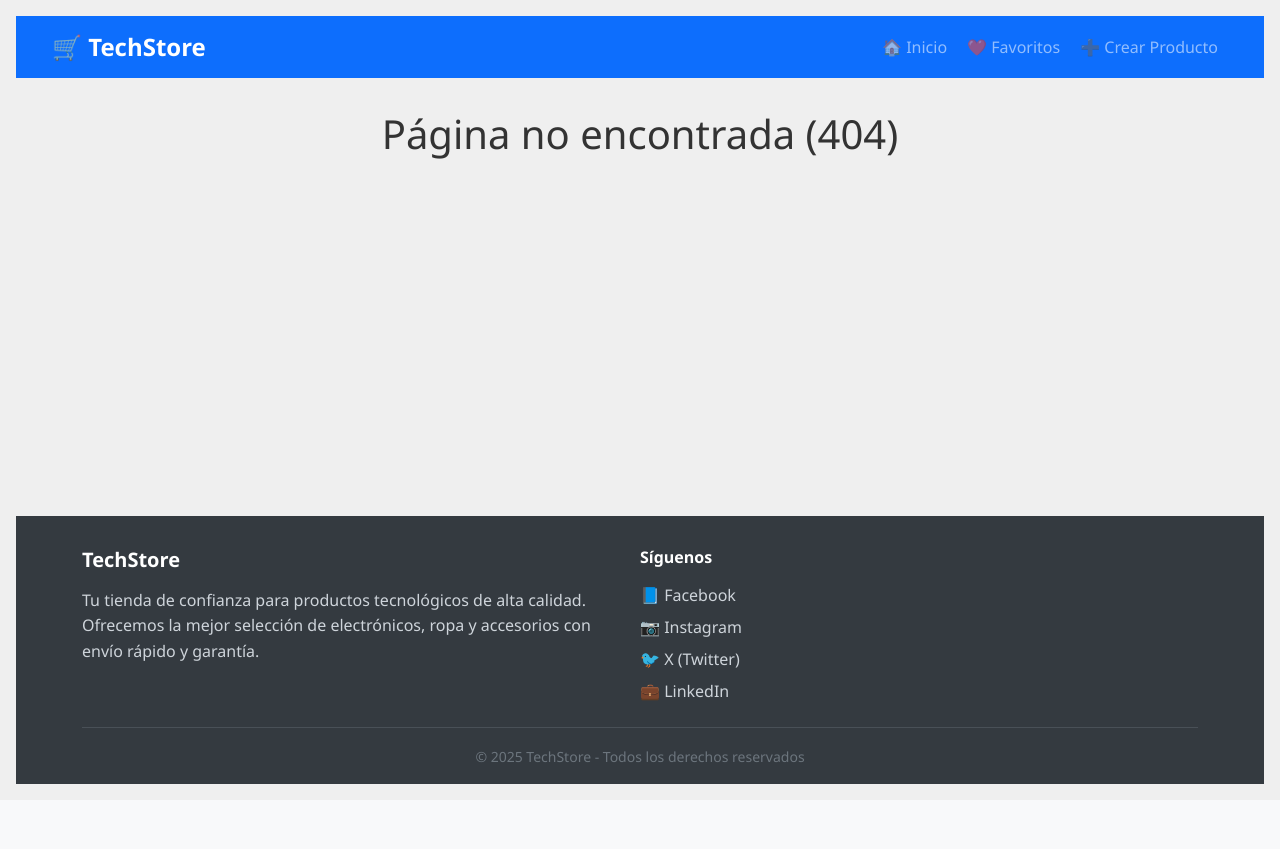
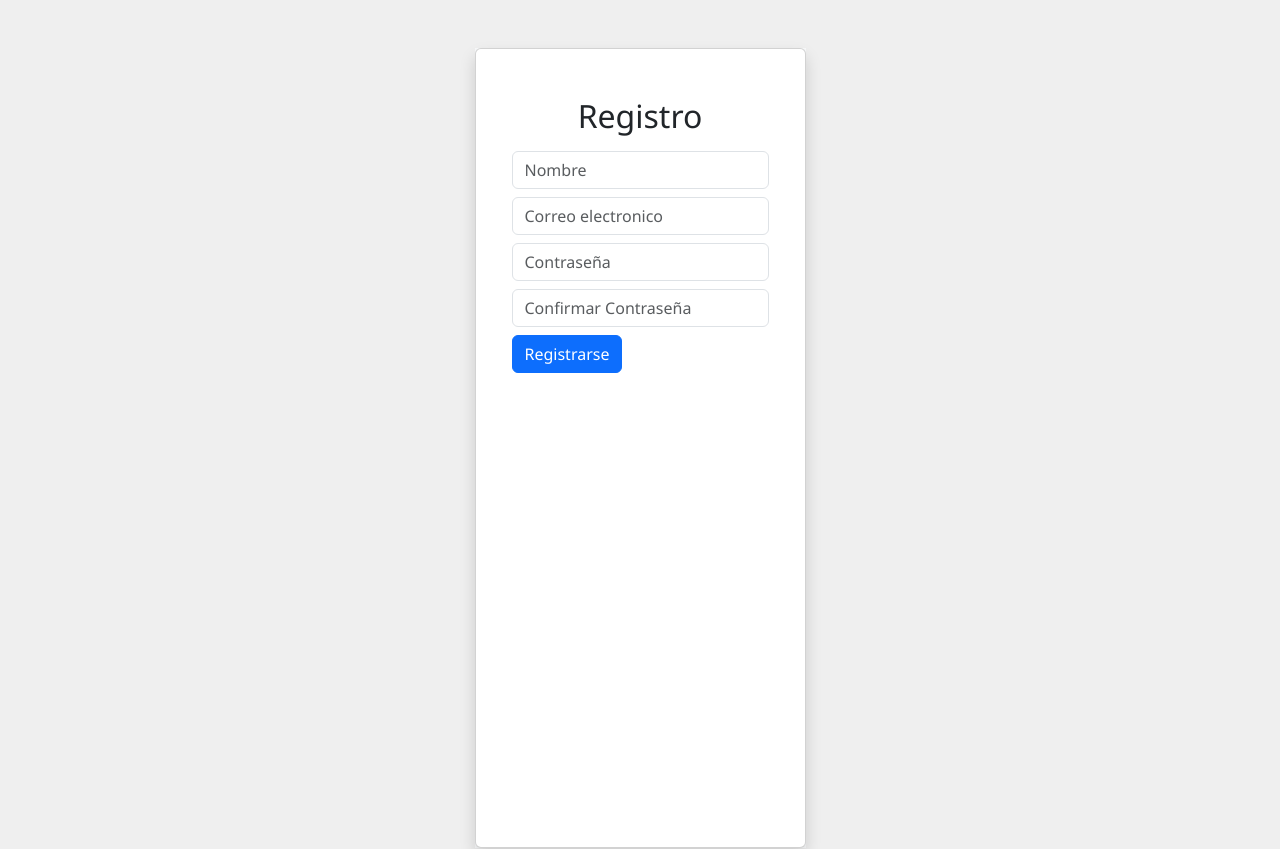
Before and after one commit to Juanpablo2511/pv_tpintegrador_grupo2, a React (Vite) app: page /register in a window 1280 px wide. Shown: the top 849 px of the page. Before the commit the page ends 800 px from the top, so only its background shows below. Built offline with nearby package versions, Linux system fonts and the light colour scheme.

Commit message:
Implementacion de userSlice, agrego formulario login,register

```diff
--- a/src/App.jsx
+++ b/src/App.jsx
@@ -1,4 +1,4 @@
-import { Routes, Route } from 'react-router-dom'
+import { Routes, Route , useLocation } from 'react-router-dom'
 import Navbar from './components/Navbar'
 import Home from './pages/Home'
 import Favorites from './pages/Favorites'
@@ -6,16 +6,25 @@ import ProductDetail from './pages/ProductDetail'
 import CreateEditProduct from './pages/CreateEditProduct'
 import NotFound from './pages/NotFound'
 import './App.css';
+import PrivateRoute from './routes/PrivateRoute'
+import Register from './pages/Register'
+import Login from './pages/Login'
 
 function App() {
+  const location = useLocation();
+  const hideNavbarRoutes = [ '/login' , '/register'];
   return (
     <div className='app-container'>
-      <Navbar />
+      { !hideNavbarRoutes.includes(location.pathname) && <Navbar />}
       <main className='flex-glow-1'>
         <Routes>
-         <Route path="/" element={<Home />} />
-         <Route path="/favoritos" element={<Favorites />} />
-         <Route path="/producto/:id" element={<ProductDetail />} />
+          {/* //RUTAS PUBLICAS */}
+         <Route path="/register" element={<Register />} />
+         <Route path="/login" element={<Login />} />
+         {/* //RUTAS PRIVADAS */}
+         <Route path="/" element={ <PrivateRoute> <Home /> </PrivateRoute>} />
+         <Route path="/favoritos" element={ <PrivateRoute> <Favorites /> </PrivateRoute>} />
+         <Route path="/producto/:id" element={ <PrivateRoute> <ProductDetail /> </PrivateRoute>} />
          <Route path="/crear" element={<CreateEditProduct />} />
          <Route path="/editar/:id" element={<CreateEditProduct />} />
          <Route path="*" element={<NotFound />} />
--- /dev/null
+++ b/src/components/LoginForm.jsx
@@ -0,0 +1,48 @@
+import React , {useState} from 'react';
+import { useDispatch } from 'react-redux';
+import {login} from '../userSlice.jsx';
+import { useNavigate } from 'react-router-dom';
+import { toast } from 'react-toastify';
+
+export default function LoginForm() {
+    const dispatch=useDispatch();
+    const navigate = useNavigate();
+    const [formData , setFormData]= useState({email: '',password: ''});
+
+    const handleChange = (e)=> {
+        setFormData({...formData , [e.target.name]: e.target.value});
+
+    }
+
+    const handleSubmit = (e)=> {
+        e.preventDefault();
+        const { email,password} = formData;
+
+        const storedUsers=JSON.parse ( localStorage.getItem('users')) || [];
+        const user = storedUsers.find (u => u.email === email && u.password === password);
+
+        if(user){
+            dispatch(login({email:user.email}));
+            toast.success(`Bienvenido, ${user.email}`);
+            navigate('/');
+
+        }else {
+            toast.error('Credenciales invalidas')
+        }
+    }
+
+    return (
+        <div className="d-flex justify-content-center align-items-center" style={{  background: '#ffffff' }}>
+            <div className="card p-4 shadow rounded" style={{width:'100%' ,  maxWidth:'400px' , minHeight:'70vh'}}>
+                <form onSubmit={handleSubmit} className='container mt-4'>
+                 <h2 className="text-center mb-3">Iniciar Sesión</h2>
+                 <input type="email" name="email" placeholder="Correo Electronico" onChange={handleChange} className="form-control mb-2" required />
+                 <input type="password" name="password" placeholder="Contraseña" onChange={handleChange} className="form-control mb-2" required />
+                 <button type="submit" className="btn btn-primary">Iniciar Sesión</button>
+                 <button type="button" className="btn btn-primary" onClick={() => navigate('/register')}>Registro</button>
+                </form>
+            </div>
+        </div>
+    )
+
+}
--- /dev/null
+++ b/src/components/RegisterForm.jsx
@@ -0,0 +1,48 @@
+import React,{useState} from 'react';
+import { useNavigate } from 'react-router-dom';
+import {toast} from 'react-toastify'
+
+export default function RegisterForm() {
+    const navigate=useNavigate();
+    const [formData,setFormData] = useState ({name:'' , email: '',password: '', confirmPassword: ''});
+
+    const handleChange = (e) => {
+        setFormData({...formData, [e.target.name]: e.target.value})
+    }
+
+    const handleSubmit = (e) => {
+        e.preventDefault();
+        const {name,email,password,confirmPassword} = formData;
+
+        if(password.length < 6 ) return toast.error('La contraseña debeb tener al menos 6 caracteres');
+        if(password !== confirmPassword) return toast.error('Las contraseñas no coinciden');
+
+        const existingUsers = JSON.parse(localStorage.getItem('users')) || [];
+        if (existingUsers.some ( user => user.email === email)) return toast.error('Este correo esta registrado');
+
+        existingUsers.push ({ name , email ,  password});
+        localStorage.setItem('users' , JSON.stringify(existingUsers));
+
+        toast.success('Registro exitoso. Redirigiendo al login...');
+        setTimeout (() =>{
+          navigate('/login');
+        }, 2500)
+
+    }
+
+    return (
+        <div className="d-flex justify-content-center aligh-items-center vh-100 bg-light">
+            <div className="card p-4 shadow rounded" style={{width:'100%' ,  maxWidth:'400px'}}>
+                <form onSubmit={handleSubmit} className="container mt-4">
+                  <h2 className="text-center mb-3">Registro</h2>
+                  <input type="name" name="name" placeholder="Nombre" onChange={handleChange} className="form-control mb-2" required />
+                  <input type="email" name="email" placeholder="Correo electronico" onChange={handleChange} className="form-control mb-2" required />
+                  <input type="password" name="password" placeholder="Contraseña" onChange={handleChange} className="form-control mb-2" required />
+                  <input type="password" name="confirmPassword" placeholder="Confirmar Contraseña" onChange={handleChange} className="form-control mb-2" required />
+                  <button type="submit" className='btn btn-primary'>Registrarse</button>
+                </form>
+            </div>
+        </div>
+
+    )
+}
--- /dev/null
+++ b/src/pages/Login.jsx
@@ -0,0 +1,5 @@
+import LoginForm from "../components/LoginForm";
+
+export default function Login() {
+    return <LoginForm />;
+}
--- /dev/null
+++ b/src/pages/Register.jsx
@@ -0,0 +1,5 @@
+import RegisterForm from "../components/RegisterForm";
+
+export default function Rgeister() {
+    return <RegisterForm />;
+}
--- a/src/store.jsx
+++ b/src/store.jsx
@@ -1,8 +1,9 @@
 import { configureStore } from '@reduxjs/toolkit';
 import productosReducer from './productsSlice.jsx';
-
+import userReducer  from './userSlice.jsx';
 export const store = configureStore ({
     reducer:{
+        user:userReducer,
         productos: productosReducer
     },
 });
--- /dev/null
+++ b/src/userSlice.jsx
@@ -0,0 +1,30 @@
+import { createSlice } from "@reduxjs/toolkit";
+
+const getSession = () => {
+    const storeUser = localStorage.getItem('sessionUser');
+    return storeUser ? JSON.parse(storeUser) : null ;
+
+}
+
+const initialState = {
+    user: getSession (),
+}
+
+const userSlice = createSlice ({
+    name: 'user',
+    initialState,
+    reducers: {
+        login: (state , action) => {
+            state.user = action.payload;
+            localStorage.setItem('sessionUser' , JSON.stringify(action.payload));
+        },
+        logout: (state) => {
+            state.user = null;
+            localStorage.removeItem('sessionUser');
+        },
+
+    }
+})
+
+export const {login,logout } =userSlice.actions;
+export default userSlice.reducer;
```
Also changed, not shown: 1 other file (tests, documents, lock files or other folders).
